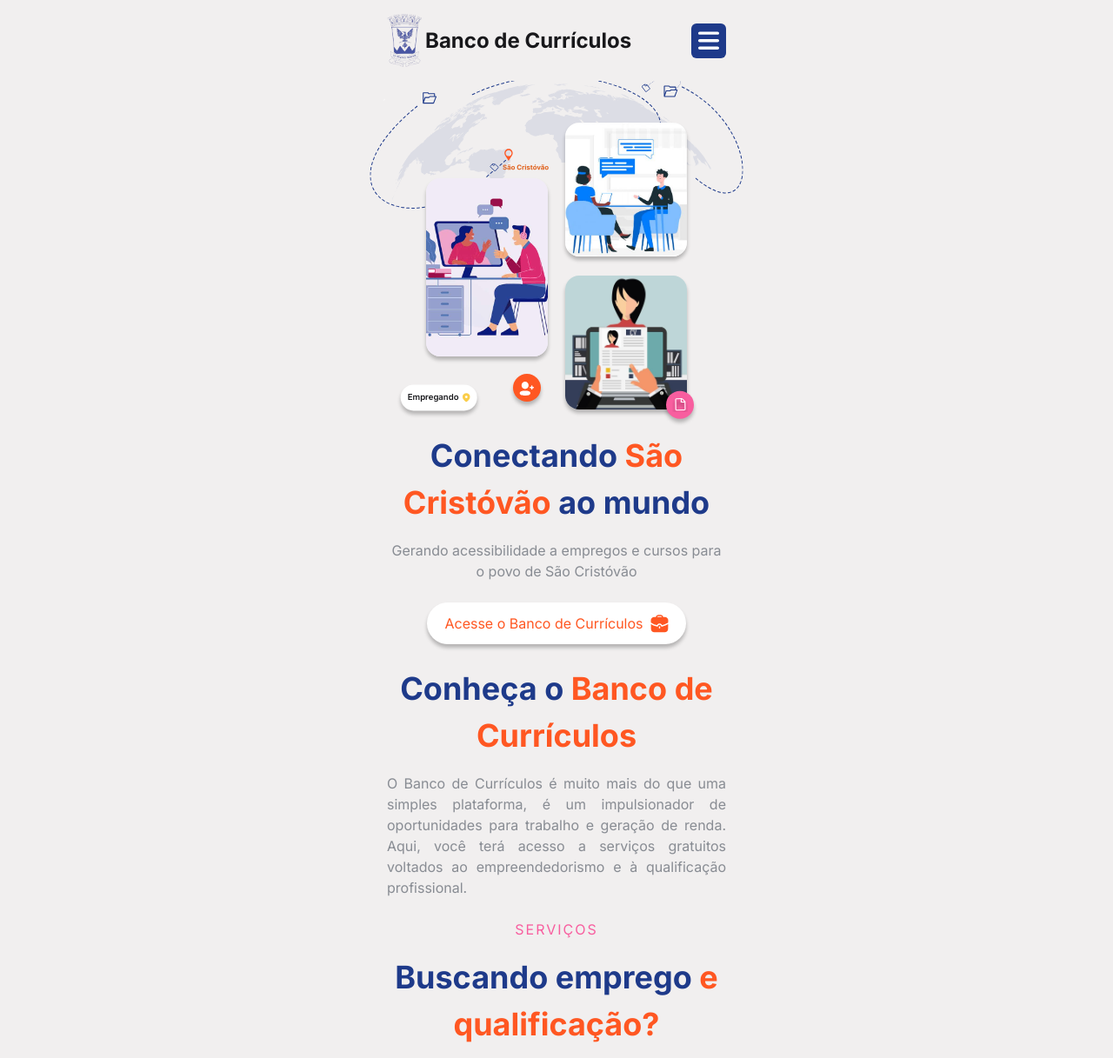
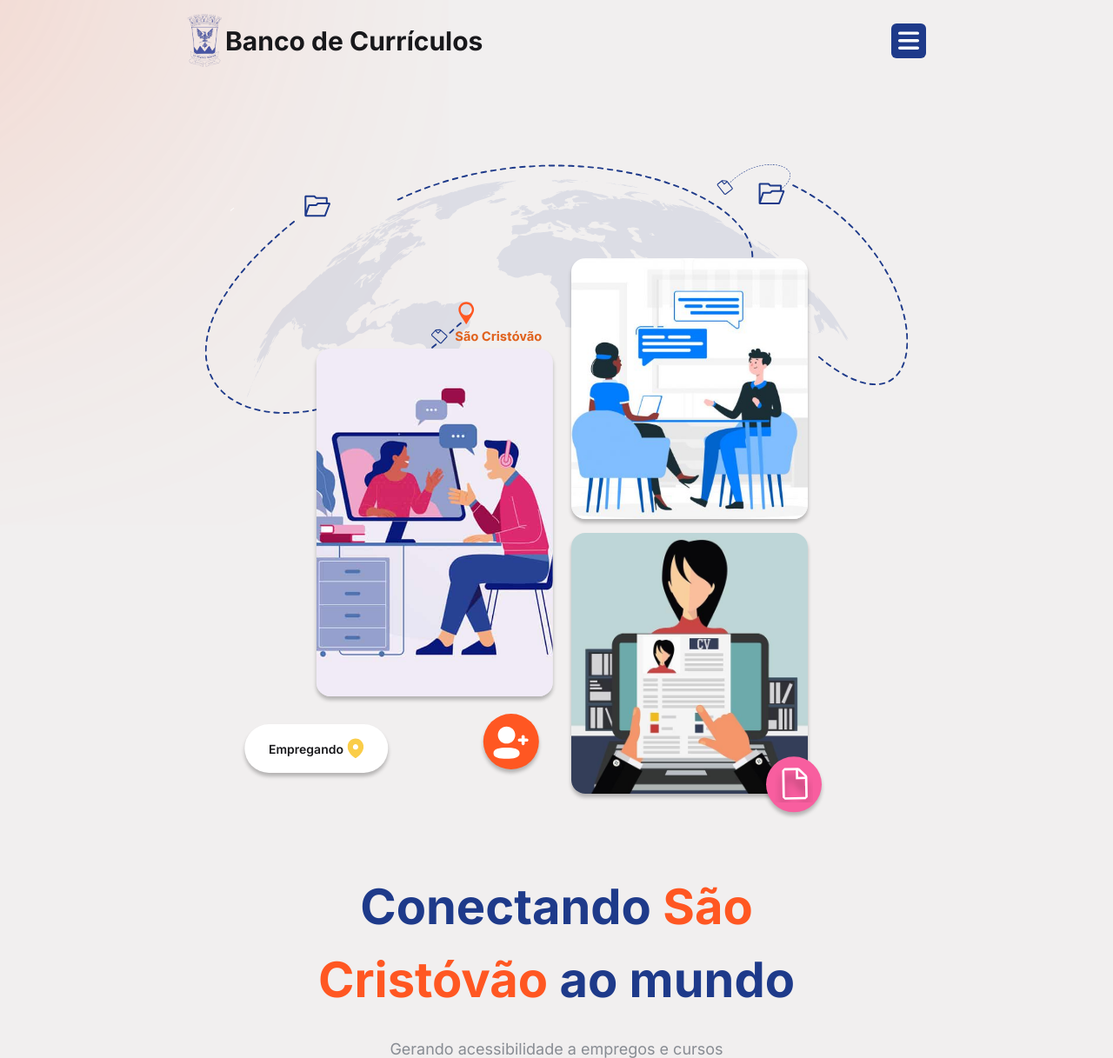
Before and after one commit to vitorlima-vsl/landpage_banco, a website: page index.html in a window 1280 px wide. Shown: the top 1217 px of the page at 87% size. Drawn offline with nearby package versions, Linux system fonts and the light colour scheme.

Commit message:
:sparkles: feat: resolução para tablet basicamente completa

```diff
--- a/index.html
+++ b/index.html
@@ -5,6 +5,10 @@
   <meta name="viewport" content="width=device-width, initial-scale=1.0">
   <script src="https://cdn.tailwindcss.com"></script>
     <style>
+
+
+
+
         .img{
             background-image: url('imagens/scMapaMundo.svg');
             background-size: cover;
@@ -19,7 +23,7 @@
             object-fit: contain;
 
         }
-        .imgEntrevistaDeEmpregoAzulRoxo{
+        .imgEntrevistaDeEmpregoSimples{
             background-image: url('imagens/EntrevistaDeEmpregoSimples.jpg');
             background-size: cover;
             background-position: center;
@@ -51,35 +55,62 @@
     <link href="https://fonts.googleapis.com/css2?family=Inter:ital,opsz,wght@0,14..32,100..900;1,14..32,100..900&family=Oswald:wght@200..700&display=swap" rel="stylesheet">
     <title>Banco de Currículos</title>
 </head>
-<body class=" bg-[#F1EFEF] text-[#18181B]">
-    <header class="px-5 py-4 flex justify-between items-center max-w-[430px] mx-auto">
+<body class="relative bg-[#F1EFEF] text-[#18181B]">
+    <div class="hidden min-[890px]:flex absolute top-[210vh] right-0  ">
+        <img class="absolute top-1/2 -translate-y-1/2 right-6" src="imagens/VectorArrows.svg" alt="">
+        <img class="h-[700px]" src="imagens/VectorElipseYellow.svg" alt="">
+    </div>
+    <div class="hidden min-[890px]:flex absolute -top-24 -left-16 -z-10 ">
+        <img class="h-[700px]" src="imagens/VectorElipseOrange.svg" alt="">
+    </div>
+
+    <header class="min-[890px]:max-w-[890px]
+    px-5 py-4 flex justify-between items-center max-w-[430px] mx-auto">
         <div class="flex gap-1 items-center">
             <img class="w-10 " src="imagens/logo_azul.avif" alt="icone">
-            <h1 class="font-bold text-2xl">Banco de Currículos</h1>
+            <h1 class="min-[890px]:text-3xl
+            font-bold text-2xl">Banco de Currículos</h1>
         </div>
         <button class="size-10 bg-[#1E3A8A] px-2 rounded-md fill-white">
             <svg xmlns="http://www.w3.org/2000/svg" viewBox="0 0 448 512"><!--!Font Awesome Free 6.7.2 by @fontawesome - https://fontawesome.com License - https://fontawesome.com/license/free Copyright 2025 Fonticons, Inc.!--><path d="M0 96C0 78.3 14.3 64 32 64l384 0c17.7 0 32 14.3 32 32s-14.3 32-32 32L32 128C14.3 128 0 113.7 0 96zM0 256c0-17.7 14.3-32 32-32l384 0c17.7 0 32 14.3 32 32s-14.3 32-32 32L32 288c-17.7 0-32-14.3-32-32zM448 416c0 17.7-14.3 32-32 32L32 448c-17.7 0-32-14.3-32-32s14.3-32 32-32l384 0c17.7 0 32 14.3 32 32z"/></svg>
         </button>
     </header>
-    <main class="max-w-[430px] mx-auto mb-16">
-        <div class="px-5 mb-64 img w-full mx-auto h-[147.52px] ">
-           <div class="w-[300px] h-[325px] mx-auto relative">
-                <div class="shadow-[0px_4px_4px_rgba(0,0,0,0.25)] w-[140px] h-[205.33px] imgEntrevistaDeEmpregoLilas rounded-2xl absolute top-28 left-0 ">
-                    <div class="size-8 rounded-full flex items-center justify-center
+    <main class="min-[890px]:max-w-[890px]
+    max-w-[430px] mx-auto mb-16">
+
+
+
+        <div class="min-[890px]:w-[810px] min-[890px]:h-[300px]
+        min-[890px]:mb-[512px] min-[890px]:mt-24
+        px-5 mb-64  img w-full mx-auto h-[147.52px] ">
+           <div class="min-[890px]:w-[810px] min-[890px]:h-[740px]
+           w-[300px] h-[325px] mx-auto relative">
+                <div class="min-[890px]:w-[272px] min-[890px]:h-[400px]
+                shadow-[0px_4px_4px_rgba(0,0,0,0.25)] w-[140px] h-[205.33px] imgEntrevistaDeEmpregoLilas rounded-2xl absolute top-28 left-0 translate-y-1/4 translate-x-[40%]">
+                    <div class="min-[890px]:size-16
+                    size-8 rounded-full flex items-center justify-center
                     absolute -bottom-5 right-0 -translate-x-1/4 translate-y-full
                     bg-[var(--orange)] shadow-[0px_4px_4px_rgba(0,0,0,0.25)]">
                         <img src="imagens/VectorAddContact.svg" class="w-[80%] p-1" alt="">
                     </div>
-                    <div class="flex shadow-[0px_4px_4px_rgba(0,0,0,0.25)] rounded-full bg-white absolute -bottom-8  left-0 -translate-x-1/3 translate-y-full gap-1 p-2">
-                        <span class="font-semibold text-[7.19pt]">Empregando</span>
-                        <img src="imagens/VectorLocation.svg" alt="">
+                    <div class="min-[890px]:items-center min-[890px]:justify-center min-[890px]:w-[165px]  min-[890px]:h-[56px]  min-[890px]:-translate-x-1/2
+                    flex shadow-[0px_4px_4px_rgba(0,0,0,0.25)] rounded-full bg-white absolute -bottom-8  left-0 -translate-x-1/3 translate-y-full gap-1 p-2">
+                        <span class="min-[890px]:text-[14px]
+                        font-semibold text-[7.19pt]">Empregando</span>
+                        <img class="min-[890px]:h-6" src="imagens/VectorLocation.svg" alt="">
                     </div>
                 </div>
-                <div class="shadow-[0px_4px_4px_rgba(0,0,0,0.25)] w-[140px] h-[154px] imgEntrevistaDeEmpregoAzul rounded-2xl absolute top-12 right-0" >
+                <div class=" min-[890px]:w-[272px] min-[890px]:h-[300px] min-[890px]:translate-y-[20%]
+                min-[890px]:-translate-x-1/2
+                shadow-[0px_4px_4px_rgba(0,0,0,0.25)]
+                w-[140px] h-[154px] imgEntrevistaDeEmpregoAzul rounded-2xl absolute top-12 right-0" >
 
                 </div>
-                <div class="w-[140px] shadow-[0px_4px_4px_rgba(0,0,0,0.25)] h-[154px] imgEntrevistaDeEmpregoAzulRoxo  rounded-2xl absolute top-56 right-0" >
-                    <div class="size-8 rounded-full flex items-center justify-center
+                <div class="min-[890px]:w-[272px] min-[890px]:h-[300px] min-[890px]:translate-y-2/3
+                min-[890px]:-translate-x-1/2
+                w-[140px] shadow-[0px_4px_4px_rgba(0,0,0,0.25)] h-[154px] imgEntrevistaDeEmpregoSimples  rounded-2xl absolute top-56 right-0" >
+                    <div class="min-[890px]:size-16
+                    size-8 rounded-full flex items-center justify-center
                     absolute bottom-0 right-0 translate-x-1/4 translate-y-1/3
                     bg-[#f85e9f]
                     shadow-[0px_4px_4px_rgba(0,0,0,0.25)]">
@@ -88,27 +119,47 @@
                 </div>
            </div>
         </div>
-        <div class=" px-5 mb-6 flex flex-col gap-4">
-            <h2 class="text-[36px] font-bold text-center text-blue-900">
+
+        <div class="min-[890px]:max-w-[680px] min-[890px]:mx-auto
+        min-[890px]:items-center min-[890px]:gap-6  min-[890px]:mb-12
+        px-5 mb-6 flex flex-col gap-4">
+            <h2 class="min-[890px]:text-[56px]
+            text-[36px] font-bold text-center text-blue-900">
                 Conectando <span class="text-[var(--orange)]">São Cristóvão</span> ao mundo
             </h2>
-            <p class="text-base text-gray-800/50 text-center">Gerando acessibilidade a empregos e cursos para o povo de São Cristóvão</p>
+            <p class="min-[890px]:text-lg min-[890px]:w-[400px]
+            text-base text-gray-800/50 text-center">Gerando acessibilidade a empregos e cursos para o povo de São Cristóvão</p>
             <a class="shadow-[0px_4px_4px_rgba(0,0,0,0.25)]
             flex gap-2 mx-auto bg-white py-3 px-5  mt-2 rounded-full" href="">
                 <span class="text-base text-[var(--orange)]">Acesse o Banco de Currículos</span>
                 <img fill="#FF5722" src="imagens/VectorSuitcase.svg" alt="vetor de maleta">
             </a>
         </div>
-        <div class="px-5 flex flex-col gap-4 mb-6">
-            <h2 class="text-[36px] font-bold text-center text-blue-900">Conheça o <span class="text-[var(--orange)]">Banco de Currículos</span></h2>
-            <p class="text-base text-gray-800/50 text-justify">O Banco de Currículos é muito mais do que uma simples plataforma, é um impulsionador de oportunidades para trabalho e geração de renda. Aqui, você terá acesso a serviços gratuitos voltados ao empreendedorismo e à qualificação profissional.</p>
+
+        <div class=" min-[890px]:max-w-[890px]  min-[890px]:mx-auto
+
+        px-5 flex flex-col gap-4 mb-6">
+            <h2 class=" min-[890px]:text-[56px]
+            text-[36px] font-bold text-center text-blue-900">Conheça o <span class="text-[var(--orange)]">Banco de Currículos</span></h2>
+            <p class=" min-[890px]:text-center min-[890px]:text-lg
+            text-base text-gray-800/50 text-justify">O Banco de Currículos é muito mais do que uma simples plataforma, é um impulsionador de oportunidades para trabalho e geração de renda. Aqui, você terá acesso a serviços gratuitos voltados ao empreendedorismo e à qualificação profissional.</p>
         </div>
-        <div class="flex flex-col gap-4">
-            <span class="px-5 text-base text-[#F85E9F] text-center tracking-[2px]">SERVIÇOS</span>
-            <h2 class="px-5 text-[36px] font-bold text-center text-blue-900">Buscando emprego <span class="text-[var(--orange)]">e qualificação?</span></h2>
+
+        <div class=" min-[890px]:max-w-[890px]  min-[890px]:mx-auto
+        min-[890px]:mt-12
+        flex flex-col gap-4">
 
 
-            <div class="flex flex-col gap-8 mx-auto">
+
+
+
+            <span class="px-5 text-base text-[#F85E9F] text-center tracking-[2px]">SERVIÇOS</span>
+            <h2 class="min-[890px]:text-[56px]
+            px-5 text-[36px] font-bold text-center text-blue-900">Buscando emprego <span class="text-[var(--orange)]">e qualificação?</span></h2>
+
+
+            <div class="min-[890px]:max-w-[890px] min-[890px]:grid min-[890px]:grid-cols-2 min-[890px]:gap-8
+            flex flex-col gap-8 mx-auto">
                 <div class="flex flex-col items-center gap-4 bg-white w-[350px] rounded-3xl p-8">
                     <img class="size-24" src="imagens/VectorPerfilProfissional.svg"  alt="">
                     <h3 class="text-2xl font-semibold">Perfil Profissional</h3>
@@ -132,7 +183,8 @@
             </div>
         </div>
     </main>
-    <footer class="px-5 pb-8">
+    <footer class="min-[890px]:max-w-[890px] min-[890px]:mx-auto
+    px-5 pb-8">
         <div>
             <div>
                 <div class="flex gap-1 items-center">
@@ -148,5 +200,6 @@
 
         </div>
     </footer>
+
 </body>
 </html>
```
